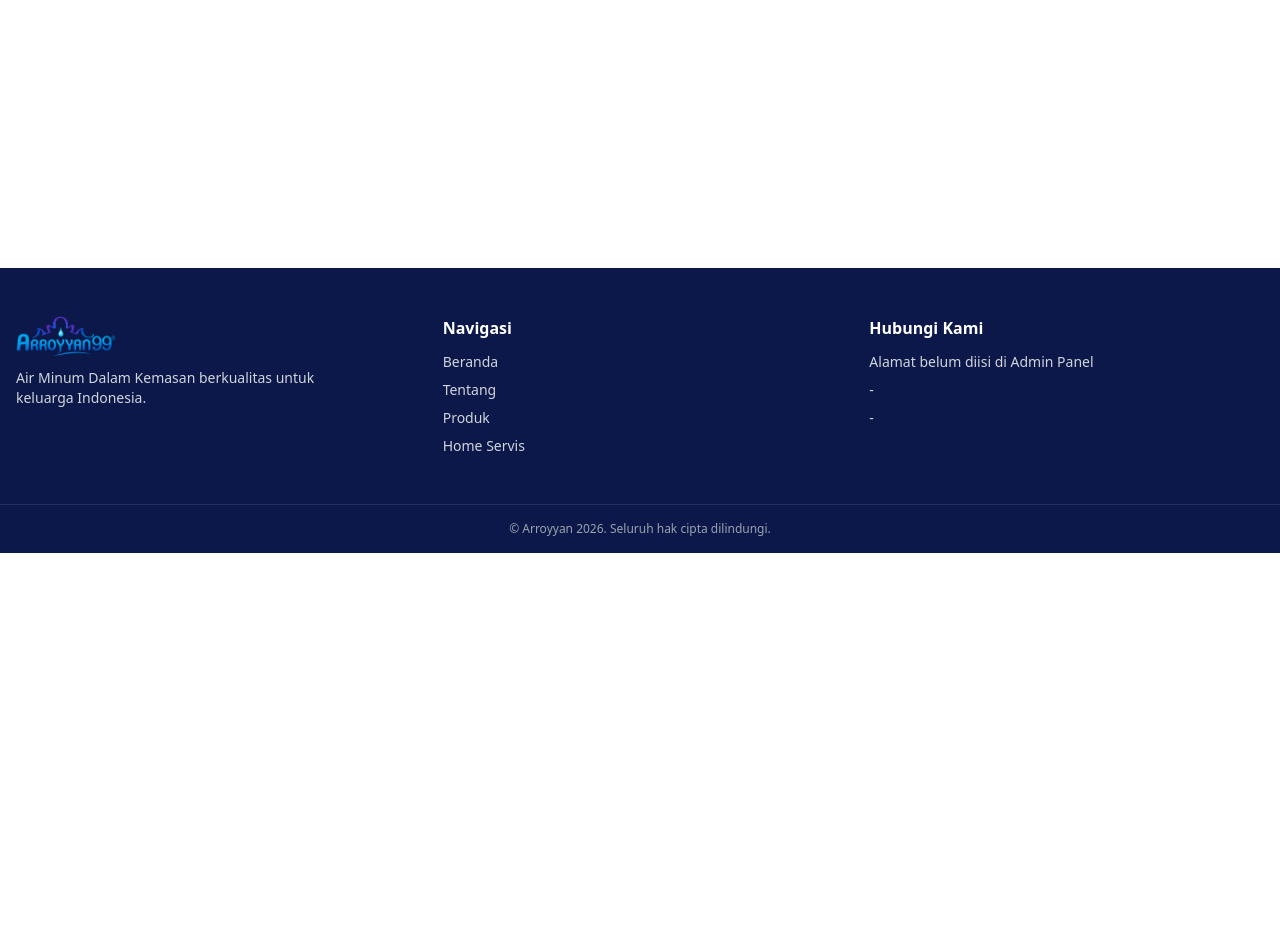
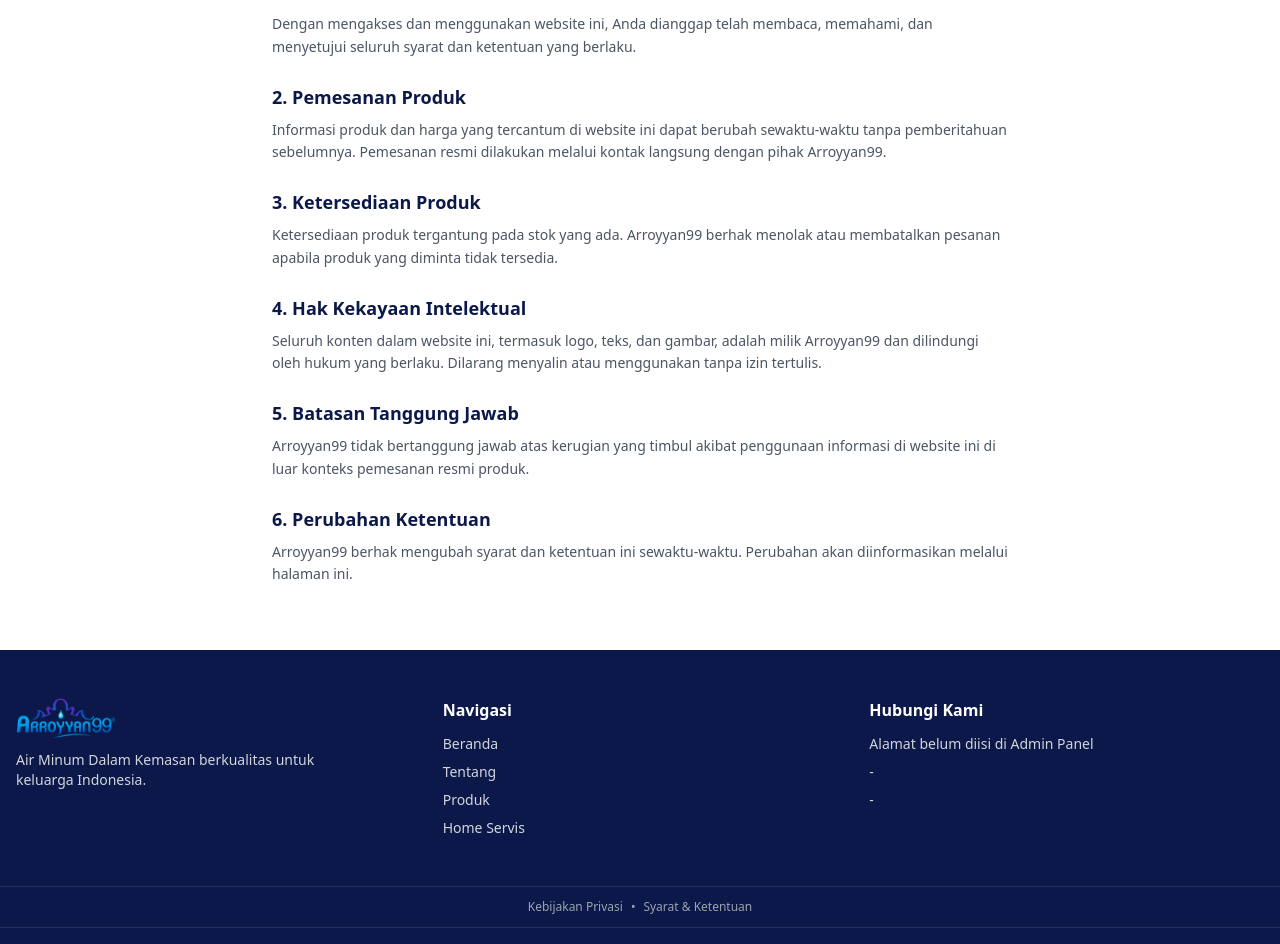
Before and after one commit to restuanggia-del/ArroyyanWebsite, a React (Vite) app in the folder ArroyyanWebsite/website/: page /syarat-ketentuan in a window 1280 px wide. Shown: the part 247-1191 px from the top of the page. Before the commit the page ends 800 px from the top, so only its background shows below. Built offline with nearby package versions, Linux system fonts and the light colour scheme; no server answers.

Commit message:
menambahkan kebijkan privasi dan syarat ketentuan

```diff
--- a/ArroyyanWebsite/website/src/components/layout/Footer.jsx
+++ b/ArroyyanWebsite/website/src/components/layout/Footer.jsx
@@ -89,6 +89,15 @@ function Footer() {
         </button>
       )}
 
+      <div className="border-t border-white/10 py-3 text-center text-xs text-gray-400">
+        <Link to="/kebijakan-privasi" className="hover:text-primary">
+          Kebijakan Privasi
+        </Link>
+        <span className="mx-2">•</span>
+        <Link to="/syarat-ketentuan" className="hover:text-primary">
+          Syarat & Ketentuan
+        </Link>
+      </div>
       <div className="border-t border-white/10 py-4 text-center text-xs text-gray-400">
         &copy; Arroyyan 2026. Seluruh hak cipta dilindungi.
       </div>
--- /dev/null
+++ b/ArroyyanWebsite/website/src/pages/KebijakanPrivasi.jsx
@@ -0,0 +1,80 @@
+function KebijakanPrivasi() {
+  return (
+    <div className="mx-auto max-w-3xl px-4 py-16">
+      <h1 className="mb-2 text-3xl font-bold text-secondary">
+        Kebijakan Privasi
+      </h1>
+      <p className="mb-8 text-sm text-gray-400">
+        Terakhir diperbarui: [isi tanggal]
+      </p>
+
+      <div className="space-y-6 text-sm leading-relaxed text-gray-600">
+        <section>
+          <h2 className="mb-2 text-lg font-semibold text-secondary">
+            1. Informasi yang Kami Kumpulkan
+          </h2>
+          <p>
+            Saat Anda mengisi formulir kontak di website ini, kami mengumpulkan
+            informasi seperti nama, alamat email, nomor telepon, dan isi pesan
+            yang Anda kirimkan.
+          </p>
+        </section>
+
+        <section>
+          <h2 className="mb-2 text-lg font-semibold text-secondary">
+            2. Penggunaan Informasi
+          </h2>
+          <p>
+            Informasi yang Anda berikan digunakan semata-mata untuk merespons
+            pertanyaan atau permintaan Anda, dan tidak akan dibagikan kepada
+            pihak ketiga tanpa izin Anda, kecuali diwajibkan oleh hukum.
+          </p>
+        </section>
+
+        <section>
+          <h2 className="mb-2 text-lg font-semibold text-secondary">
+            3. Penyimpanan Data
+          </h2>
+          <p>
+            Data yang Anda kirimkan disimpan secara aman dalam sistem basis data
+            kami dan hanya dapat diakses oleh pihak internal Arroyyan99 yang
+            berwenang.
+          </p>
+        </section>
+
+        <section>
+          <h2 className="mb-2 text-lg font-semibold text-secondary">
+            4. Hak Anda
+          </h2>
+          <p>
+            Anda berhak meminta informasi mengenai data yang kami simpan tentang
+            Anda, serta meminta penghapusan data tersebut dengan menghubungi
+            kami melalui halaman Kontak.
+          </p>
+        </section>
+
+        <section>
+          <h2 className="mb-2 text-lg font-semibold text-secondary">
+            5. Perubahan Kebijakan
+          </h2>
+          <p>
+            Kebijakan privasi ini dapat diperbarui sewaktu-waktu. Perubahan akan
+            diinformasikan melalui halaman ini.
+          </p>
+        </section>
+
+        <section>
+          <h2 className="mb-2 text-lg font-semibold text-secondary">
+            6. Hubungi Kami
+          </h2>
+          <p>
+            Jika Anda memiliki pertanyaan mengenai kebijakan privasi ini,
+            silakan hubungi kami melalui halaman Kontak.
+          </p>
+        </section>
+      </div>
+    </div>
+  );
+}
+
+export default KebijakanPrivasi;
--- /dev/null
+++ b/ArroyyanWebsite/website/src/pages/SyaratKetentuan.jsx
@@ -0,0 +1,81 @@
+function SyaratKetentuan() {
+  return (
+    <div className="mx-auto max-w-3xl px-4 py-16">
+      <h1 className="mb-2 text-3xl font-bold text-secondary">
+        Syarat & Ketentuan
+      </h1>
+      <p className="mb-8 text-sm text-gray-400">
+        Terakhir diperbarui: [isi tanggal]
+      </p>
+
+      <div className="space-y-6 text-sm leading-relaxed text-gray-600">
+        <section>
+          <h2 className="mb-2 text-lg font-semibold text-secondary">
+            1. Penerimaan Ketentuan
+          </h2>
+          <p>
+            Dengan mengakses dan menggunakan website ini, Anda dianggap telah
+            membaca, memahami, dan menyetujui seluruh syarat dan ketentuan yang
+            berlaku.
+          </p>
+        </section>
+
+        <section>
+          <h2 className="mb-2 text-lg font-semibold text-secondary">
+            2. Pemesanan Produk
+          </h2>
+          <p>
+            Informasi produk dan harga yang tercantum di website ini dapat
+            berubah sewaktu-waktu tanpa pemberitahuan sebelumnya. Pemesanan
+            resmi dilakukan melalui kontak langsung dengan pihak Arroyyan99.
+          </p>
+        </section>
+
+        <section>
+          <h2 className="mb-2 text-lg font-semibold text-secondary">
+            3. Ketersediaan Produk
+          </h2>
+          <p>
+            Ketersediaan produk tergantung pada stok yang ada. Arroyyan99 berhak
+            menolak atau membatalkan pesanan apabila produk yang diminta tidak
+            tersedia.
+          </p>
+        </section>
+
+        <section>
+          <h2 className="mb-2 text-lg font-semibold text-secondary">
+            4. Hak Kekayaan Intelektual
+          </h2>
+          <p>
+            Seluruh konten dalam website ini, termasuk logo, teks, dan gambar,
+            adalah milik Arroyyan99 dan dilindungi oleh hukum yang berlaku.
+            Dilarang menyalin atau menggunakan tanpa izin tertulis.
+          </p>
+        </section>
+
+        <section>
+          <h2 className="mb-2 text-lg font-semibold text-secondary">
+            5. Batasan Tanggung Jawab
+          </h2>
+          <p>
+            Arroyyan99 tidak bertanggung jawab atas kerugian yang timbul akibat
+            penggunaan informasi di website ini di luar konteks pemesanan resmi
+            produk.
+          </p>
+        </section>
+
+        <section>
+          <h2 className="mb-2 text-lg font-semibold text-secondary">
+            6. Perubahan Ketentuan
+          </h2>
+          <p>
+            Arroyyan99 berhak mengubah syarat dan ketentuan ini sewaktu-waktu.
+            Perubahan akan diinformasikan melalui halaman ini.
+          </p>
+        </section>
+      </div>
+    </div>
+  );
+}
+
+export default SyaratKetentuan;
--- a/ArroyyanWebsite/website/src/routes/AppRoutes.jsx
+++ b/ArroyyanWebsite/website/src/routes/AppRoutes.jsx
@@ -8,6 +8,8 @@ import HomeServis from "../pages/HomeServis.jsx";
 import BeritaList from "../pages/Berita/BeritaList.jsx";
 import BeritaDetail from "../pages/Berita/BeritaDetail.jsx";
 import Kontak from "../pages/Kontak.jsx";
+import KebijakanPrivasi from "../pages/KebijakanPrivasi.jsx";
+import SyaratKetentuan from "../pages/SyaratKetentuan.jsx";
 
 function AppRoutes() {
   return (
@@ -21,6 +23,8 @@ function AppRoutes() {
       <Route path="/berita" element={<BeritaList />} />
       <Route path="/berita/:slug" element={<BeritaDetail />} />
       <Route path="/kontak" element={<Kontak />} />
+      <Route path="/kebijakan-privasi" element={<KebijakanPrivasi />} />
+      <Route path="/syarat-ketentuan" element={<SyaratKetentuan />} />
     </Routes>
   );
 }
```
